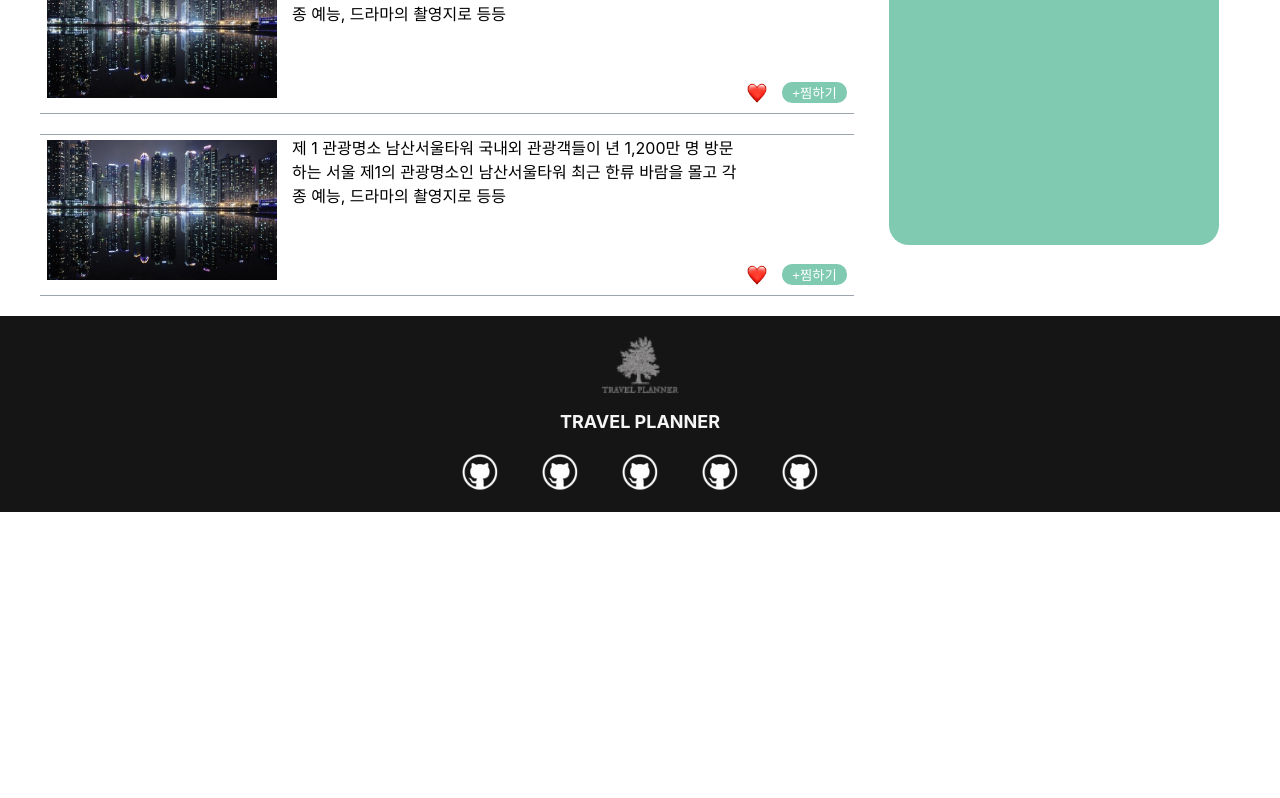
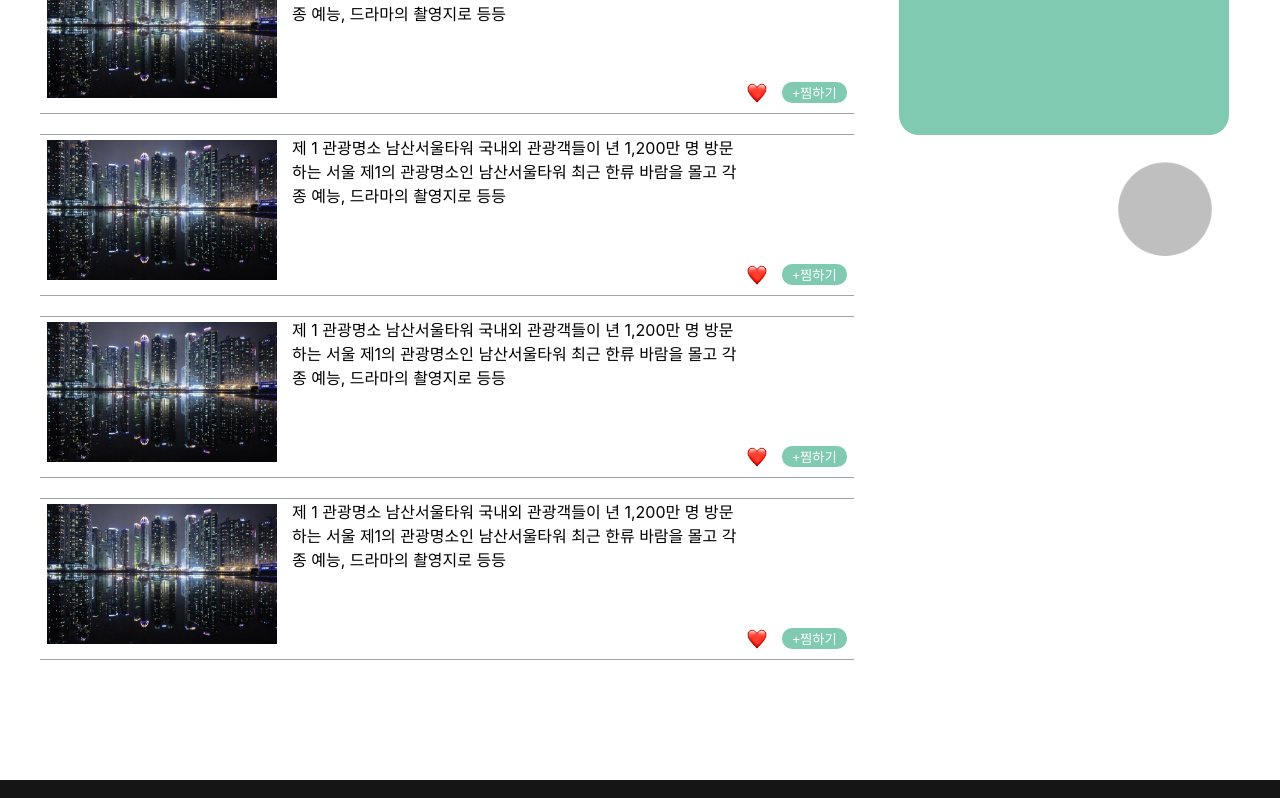
Before and after one commit to ten-3dev/travel-planner, a React (Create React App) app: page /travel in a window 1280 px wide. Shown: the part 980-1778 px from the top of the page. Before the commit the page ends 1492 px from the top, so only its background shows below. Built offline with nearby package versions, Linux system fonts and the light colour scheme.

Commit message:
여행 리스트 수정 완

```diff
--- a/src/Pages/travelPage/index.js
+++ b/src/Pages/travelPage/index.js
@@ -82,6 +82,34 @@ const TravelPage = () => {
                             <Styles.Like>+찜하기</Styles.Like>
                         </Styles.LikeBox>
                     </Styles.TravelWrapper>
+                    <Styles.TravelWrapper>
+                        <Styles.TravelWrapper5>
+                            <Styles.Img src={process.env.PUBLIC_URL + `assets/image32.png`}/>
+                            <Styles.Text1>
+                                제 1 관광명소 남산서울타워
+                                국내외 관광객들이 년 1,200만 명 방문하는 서울 제1의 관광명소인 남산서울타워
+                                최근 한류 바람을 몰고 각종 예능, 드라마의 촬영지로 등등
+                            </Styles.Text1>
+                        </Styles.TravelWrapper5>
+                        <Styles.LikeBox>
+                            <Styles.Img1 src={process.env.PUBLIC_URL + "assets/hrr.png"}></Styles.Img1>
+                            <Styles.Like>+찜하기</Styles.Like>
+                        </Styles.LikeBox>
+                    </Styles.TravelWrapper>
+                    <Styles.TravelWrapper>
+                        <Styles.TravelWrapper5>
+                            <Styles.Img src={process.env.PUBLIC_URL + `assets/image32.png`}/>
+                            <Styles.Text1>
+                                제 1 관광명소 남산서울타워
+                                국내외 관광객들이 년 1,200만 명 방문하는 서울 제1의 관광명소인 남산서울타워
+                                최근 한류 바람을 몰고 각종 예능, 드라마의 촬영지로 등등
+                            </Styles.Text1>
+                        </Styles.TravelWrapper5>
+                        <Styles.LikeBox>
+                            <Styles.Img1 src={process.env.PUBLIC_URL + "assets/hrr.png"}></Styles.Img1>
+                            <Styles.Like>+찜하기</Styles.Like>
+                        </Styles.LikeBox>
+                    </Styles.TravelWrapper>
                 </Styles.TravelListBox>
                 <Styles.TravelFilterBox>
                 <Styles.FilterBoxSticky>
@@ -91,10 +119,12 @@ const TravelPage = () => {
                             <Styles.GridTagBoxItem/>
                         </Styles.TravelFilterTagBox>
                     </Styles.TravelFilterTag>
+                    <Styles.SteamListButtonImg src={"assets/SteamListButton.png"}/>
                 </Styles.FilterBoxSticky>
                 </Styles.TravelFilterBox>
             </Styles.ContentBox>
-
+            <Styles.SteamListButtonBox>
+            </Styles.SteamListButtonBox>
         </MarginTopWrapper>
       );
 }
--- a/src/Pages/travelPage/style.js
+++ b/src/Pages/travelPage/style.js
@@ -4,6 +4,9 @@ import styled from "styled-components";
 export const ContentBox = styled.div`
     width: 100%;
     display: flex;
+`
+export const ContentBox1 = styled.div`
+    width: 1200px;
 `
 
 export const InputBox = styled.div`
@@ -61,7 +64,7 @@ export const TravelListBox = styled.div`
 
 export const TravelFilterTag = styled.div`
     width: 330px;
-    height: 700px;
+    height: 590px;
     background: rgba(0, 150, 100, 0.5);
     margin: 20px auto 0 auto;
     border-radius: 20px;
@@ -80,7 +83,7 @@ export const GridTagBoxItem = styled.div`
 export const FilterBoxSticky = styled.div`
     position: sticky;
     top: 90px;
-    margin-left: 20px;
+    margin-left: 40px;
     margin-bottom: 20px;
 `
 
@@ -93,6 +96,12 @@ export const TravelFilterTagBox = styled.div`
     grid-template-columns: repeat(2, 1fr);
     grid-template-rows: repeat(9, minmax(60px, auto));
     grid-gap: 20px;
+
+`
+export const SteamListButtonBox = styled.div`
+    width: 1200px;
+    height: 100px;
+    text-align: end;
 
 `
 
@@ -124,6 +133,16 @@ export const Img1 = styled.img`
     width: 20px;
     height: 20px;
     display: flex;
+    cursor: pointer;
+`
+
+export const SteamListButtonImg = styled.img`
+    width: 150px;
+    height: 150px;
+    cursor: pointer;
+    position: sticky;
+    top: 80%;
+    left: 100%;
 `
 
 export const Like = styled.button`
```
